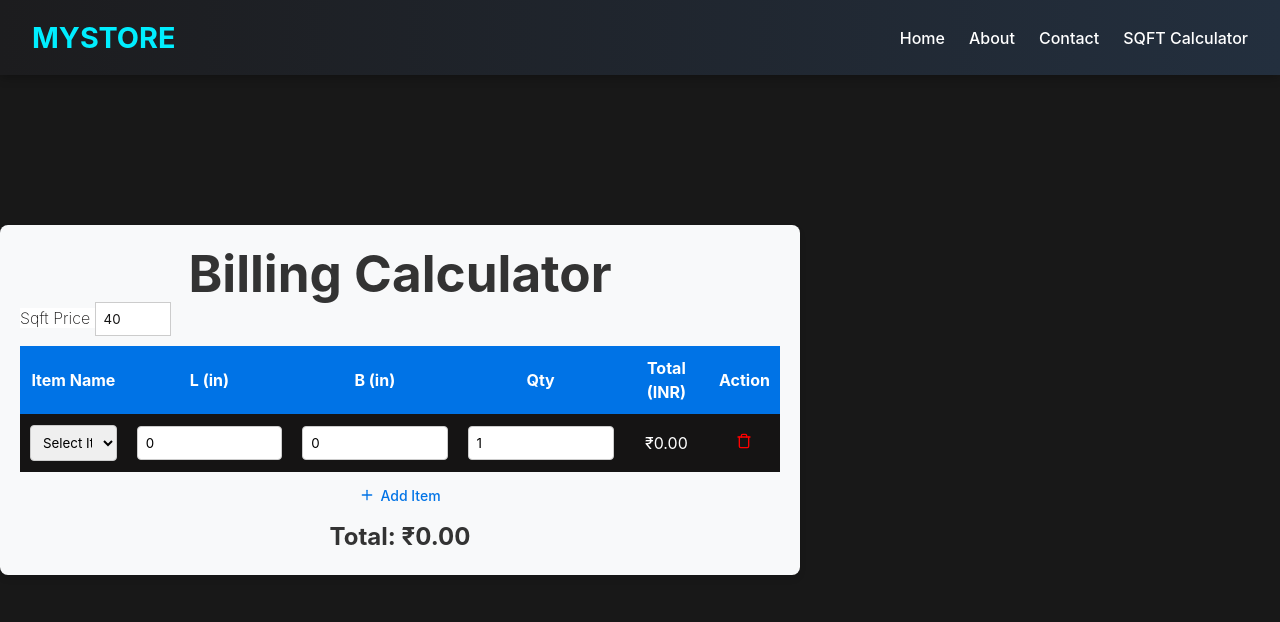
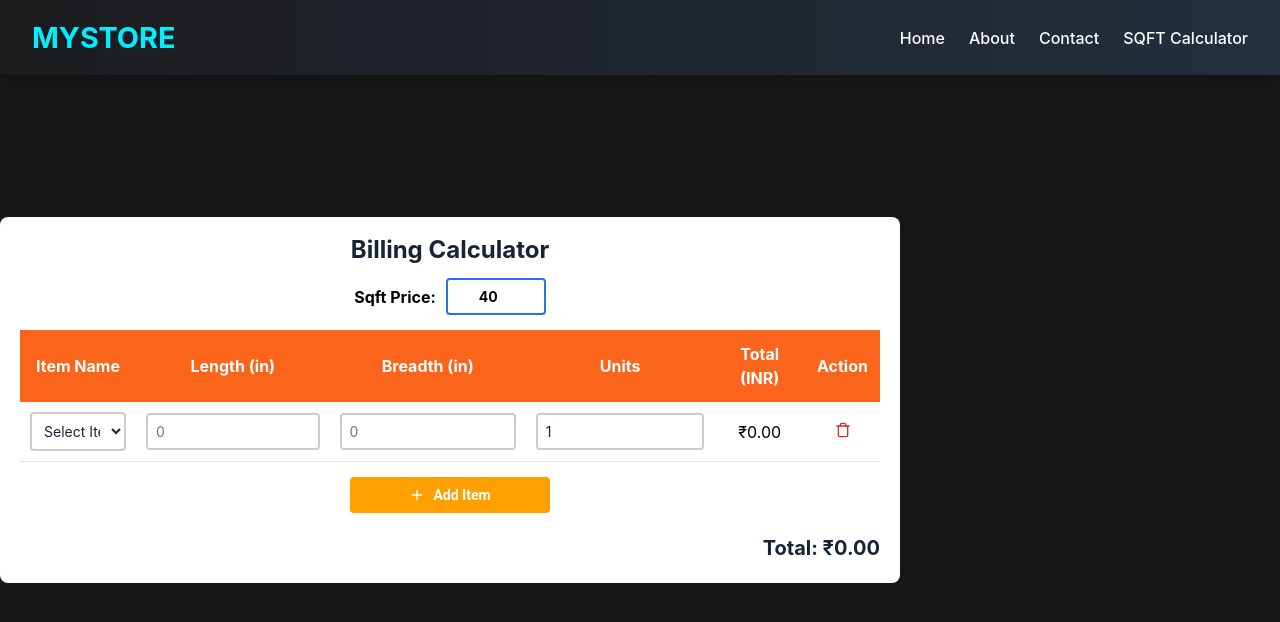
Before and after one commit to IamAdinath/workshop, a React (Vite) app in the folder ui/: page /sqft-calculator in a window 1280 px wide. Shown: the top 622 px of the page. Built offline with nearby package versions, Linux system fonts and the light colour scheme.

Commit message:
Feature/update theme (#10)
* update theme for sqft calculator

* update the yaml OIA to QAC

```diff
--- a/ui/src/pages/SqftCalculator.tsx
+++ b/ui/src/pages/SqftCalculator.tsx
@@ -6,9 +6,9 @@ interface Item {
   id: number;
   name: string;
   customName: string;
-  length: number;
-  width: number;
-  quantity: number;
+  length: string;
+  width: string;
+  quantity: string;
   total: number;
 }
 
@@ -16,15 +16,19 @@ const furnitureOptions = ["Cupboard", "Sofa", "Dining Table", "Bed", "Chair", "O
 
 const SqftCalculator: React.FC = () => {
   const [items, setItems] = useState<Item[]>([
-    { id: Date.now(), name: "", customName: "", length: 0, width: 0, quantity: 1, total: 0 },
+    { id: Date.now(), name: "", customName: "", length: "", width: "", quantity: "1", total: 0 },
   ]);
   const [sqftPrice, setSqftPrice] = useState(40);
 
   const calculateTotal = (updatedItems: Item[]) => {
     return updatedItems.map((item) => {
-      if (item.length > 0 && item.width > 0) {
-        const sqft = (item.length * item.width) / 144;
-        item.total = parseFloat((sqft * item.quantity * sqftPrice).toFixed(2));
+      const length = parseFloat(item.length) || 0;
+      const width = parseFloat(item.width) || 0;
+      const quantity = parseInt(item.quantity) || 1;
+
+      if (length > 0 && width > 0) {
+        const sqft = (length * width) / 144;
+        item.total = parseFloat((sqft * quantity * sqftPrice).toFixed(2));
       } else {
         item.total = 0;
       }
@@ -32,7 +36,7 @@ const SqftCalculator: React.FC = () => {
     });
   };
 
-  const handleChange = (id: number, field: keyof Item, value: string | number) => {
+  const handleChange = (id: number, field: keyof Item, value: string) => {
     setItems((prevItems) => {
       const updatedItems = prevItems.map((item) =>
         item.id === id ? { ...item, [field]: value } : item
@@ -49,7 +53,7 @@ const SqftCalculator: React.FC = () => {
   const addItem = () => {
     setItems((prevItems) => [
       ...prevItems,
-      { id: Date.now(), name: "", customName: "", length: 0, width: 0, quantity: 1, total: 0 },
+      { id: Date.now(), name: "", customName: "", length: "", width: "", quantity: "1", total: 0 },
     ]);
   };
 
@@ -60,19 +64,19 @@ const SqftCalculator: React.FC = () => {
   const totalAmount = items.reduce((sum, item) => sum + item.total, 0);
 
   return (
-    <div className="sqft-container">
+    <div className="sqft-container prime-theme">
       <h1>Billing Calculator</h1>
       <div className="sqft-price-container">
-        <label className="sqft-label">Sqft Price </label>
+        <label className="sqft-label">Sqft Price:</label>
         <input className="sqft-input" type="number" value={sqftPrice} onChange={(e) => handleSqftPriceChange(Number(e.target.value))} />
       </div>
       <table>
         <thead>
           <tr>
             <th>Item Name</th>
-            <th>L (in)</th>
-            <th>B (in)</th>
-            <th>Qty</th>
+            <th>Length (in)</th>
+            <th>Breadth (in)</th>
+            <th>Units</th>
             <th>Total (INR)</th>
             <th>Action</th>
           </tr>
@@ -96,20 +100,20 @@ const SqftCalculator: React.FC = () => {
                   />
                 )}
               </td>
-              <td><input type="number" inputMode="numeric" value={item.length} onChange={(e) => handleChange(item.id, "length", Number(e.target.value))} /></td>
-              <td><input type="number" inputMode="numeric" value={item.width} onChange={(e) => handleChange(item.id, "width", Number(e.target.value))} /></td>
-              <td><input type="number" inputMode="numeric" value={item.quantity} min="1" onChange={(e) => handleChange(item.id, "quantity", Number(e.target.value))} /></td>
+              <td><input type="number" inputMode="numeric" value={item.length} placeholder="0" onChange={(e) => handleChange(item.id, "length", e.target.value)} /></td>
+              <td><input type="number" inputMode="numeric" value={item.width} placeholder="0" onChange={(e) => handleChange(item.id, "width", e.target.value)} /></td>
+              <td><input type="number" inputMode="numeric" value={item.quantity} min="1" placeholder="1" onChange={(e) => handleChange(item.id, "quantity", e.target.value)} /></td>
               <td>₹{item.total.toFixed(2)}</td>
               <td>
-                <button className="remove-btn transparent-btn" onClick={() => removeItem(item.id)}>
-                  <Trash size={16} color="red" />
+                <button className="remove-btn">
+                  <Trash size={16} />
                 </button>
               </td>
             </tr>
           ))}
         </tbody>
       </table>
-      <button className="add-btn transparent-btn" onClick={addItem}>
+      <button className="add-btn" onClick={addItem}>
         <Plus size={16} /> Add Item
       </button>
       <h2>Total: ₹{totalAmount.toFixed(2)}</h2>
--- a/ui/src/styles/sqftcalculator.css
+++ b/ui/src/styles/sqftcalculator.css
@@ -1,86 +1,126 @@
+/* Flipkart-Inspired Theme for Sqft Calculator */
 .sqft-container {
-  max-width: 800px;
+  max-width: 900px;
   margin: auto;
   padding: 20px;
-  background: #f8f9fa;
+  background: #ffffff;
   border-radius: 8px;
-  box-shadow: 0 4px 6px rgba(0, 0, 0, 0.1);
+  box-shadow: 0 2px 10px rgba(0, 0, 0, 0.1);
+  font-family: "Roboto", Arial, sans-serif;
 }
 
-h1, h2 {
+h1 {
   text-align: center;
-  color: #333;
+  color: #172337;
+  margin-bottom: 15px;
+  font-size: 24px;
+}
+
+.sqft-price-container {
+  display: flex;
+  justify-content: center;
+  align-items: center;
+  margin-bottom: 15px;
+}
+
+.sqft-label {
+  color: #000000;
+  font-size: 16px;
+  margin-right: 10px;
+  font-weight: bold;
+}
+
+.sqft-input {
+  width: 100px;
+  padding: 8px;
+  border: 2px solid #2874f0;
+  border-radius: 4px;
+  text-align: center;
+  font-size: 14px;
+  font-weight: bold;
+  color: black;
 }
 
 table {
   width: 100%;
   border-collapse: collapse;
   margin-top: 10px;
-}
-
-th, td {
-  border-bottom: 1px solid #151414;
-  padding: 10px;
-  text-align: center;
-  background-color: #151414;
+  background: #fff;
 }
 
 th {
-  background: #0073e6;
-  color: white;
+  padding: 12px;
+  text-align: center;
+  background: #fb641b;
+  font-weight: bold;
+}
+
+td {
+  padding: 10px;
+  text-align: center;
+  border-bottom: 1px solid #ddd;
+  color: black;
 }
 
 input, select {
   width: 100%;
   padding: 8px;
-  border: 1px solid #ccc;
+  border: 2px solid #ccc;
   border-radius: 4px;
+  font-size: 14px;
+  transition: border 0.3s ease-in-out;
+  background-color: white;
+  color: #172337;
+}
+
+input:focus, select:focus {
+  border-color: #2874f0;
+  outline: none;
 }
 
 .add-btn {
   display: flex;
   align-items: center;
-  gap: 5px;
-  margin: 10px auto;
-  padding: 8px 12px;
+  justify-content: center;
+  gap: 8px;
+  width: 100%;
+  max-width: 200px;
+  margin: 15px auto;
+  padding: 10px 15px;
   font-size: 14px;
+  font-weight: bold;
   cursor: pointer;
-  background: none;
-  color: #0073e6;
+  background: #ff9f00;
+  color: #fff;
   border: none;
+  border-radius: 4px;
+  transition: background 0.3s ease;
 }
 
 .add-btn:hover {
-  color: #005bb5;
+  background: #fb641b;
 }
 
 .remove-btn {
   background: none;
   cursor: pointer;
   padding: 4px;
+  border: none;
+}
+
+.remove-btn svg {
+  color: #d32f2f;
+  transition: color 0.3s ease;
 }
 
 .remove-btn:hover svg {
-  color: darkred;
+  color: #ff0000;
 }
 
-.transparent-btn {
-  border: none;
-  background: transparent;
-  padding: 5px;
-  cursor: pointer;
+h2 {
+  text-align: right;
+  margin-top: 20px;
+  font-size: 20px;
+  color: #172337;
+  font-weight: bold;
 }
-
-.sqft-label{
-  color: #151414;
-  background-color: white;
-  font-size: medium;
-  font-weight: 200;
-}
-
-.sqft-input{
-  color: #151414;
-  background-color: white;
-  width: 10%;
-  border-radius: 0cap;
-}
```
Also changed, not shown: 1 other file (tests, documents, lock files or other folders).
